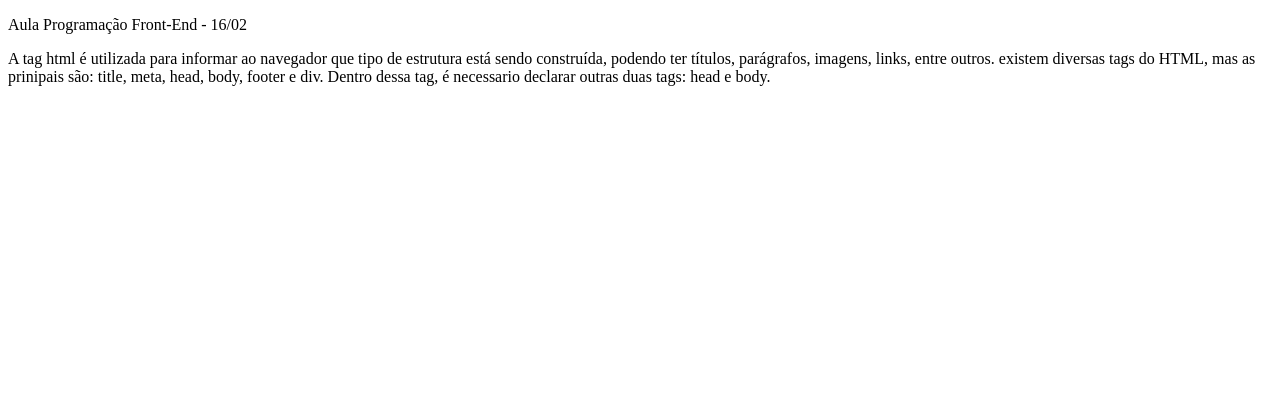
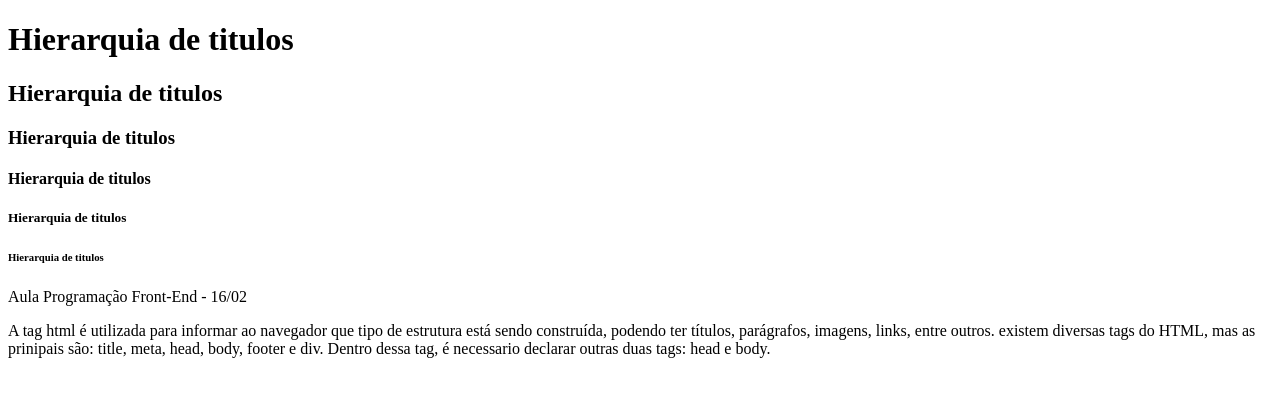
Before and after one commit to guimorangao/guilhermegiovaninardi, a plain HTML site: page index.html in a window 1280 px wide. Drawn offline with Linux system fonts and the light colour scheme.

Commit message:
Add files via upload

```diff
--- a/index.html
+++ b/index.html
@@ -5,6 +5,12 @@
         <title>Documento</title>
     </head>
     <body>
+        <h1>Hierarquia de titulos </h1>
+        <h2>Hierarquia de titulos </h2>
+        <h3>Hierarquia de titulos </h3>
+        <h4>Hierarquia de titulos </h4>
+        <h5>Hierarquia de titulos </h5>
+        <h6>Hierarquia de titulos </h6>
         <p>Aula  Programação Front-End - 16/02</p>
         A tag html é utilizada para informar ao
         navegador que tipo de estrutura está sendo
```
